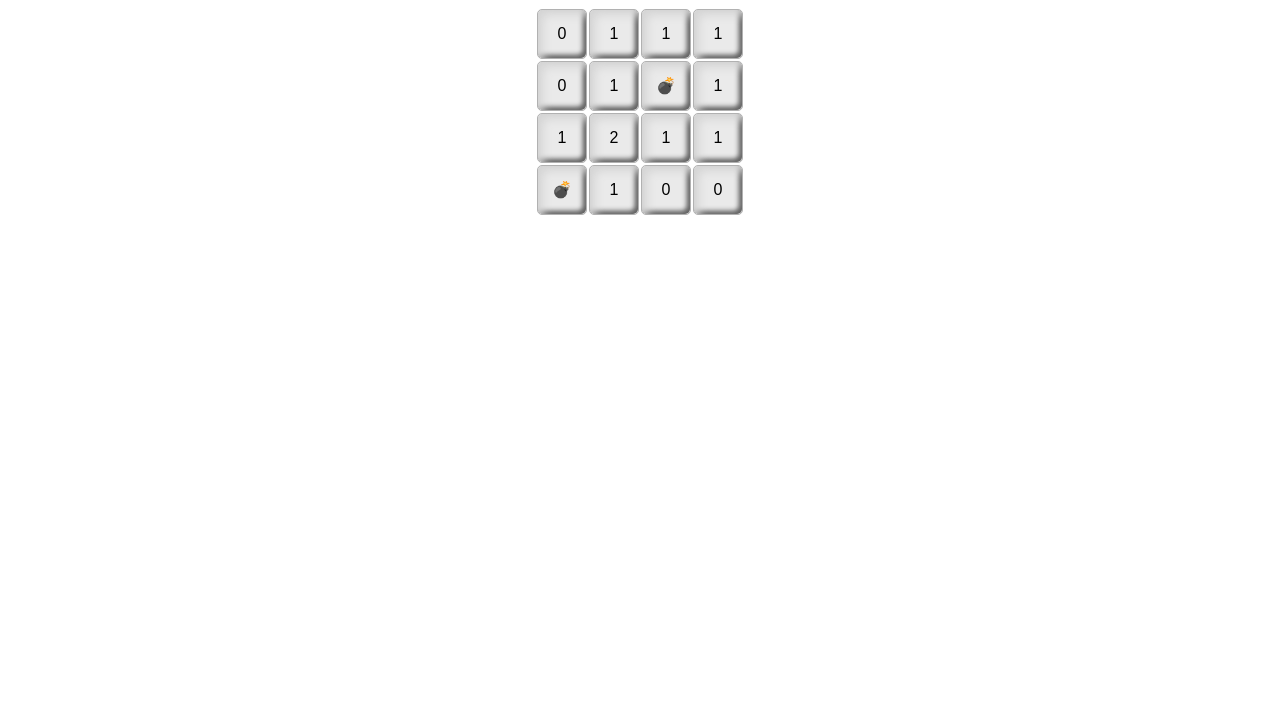
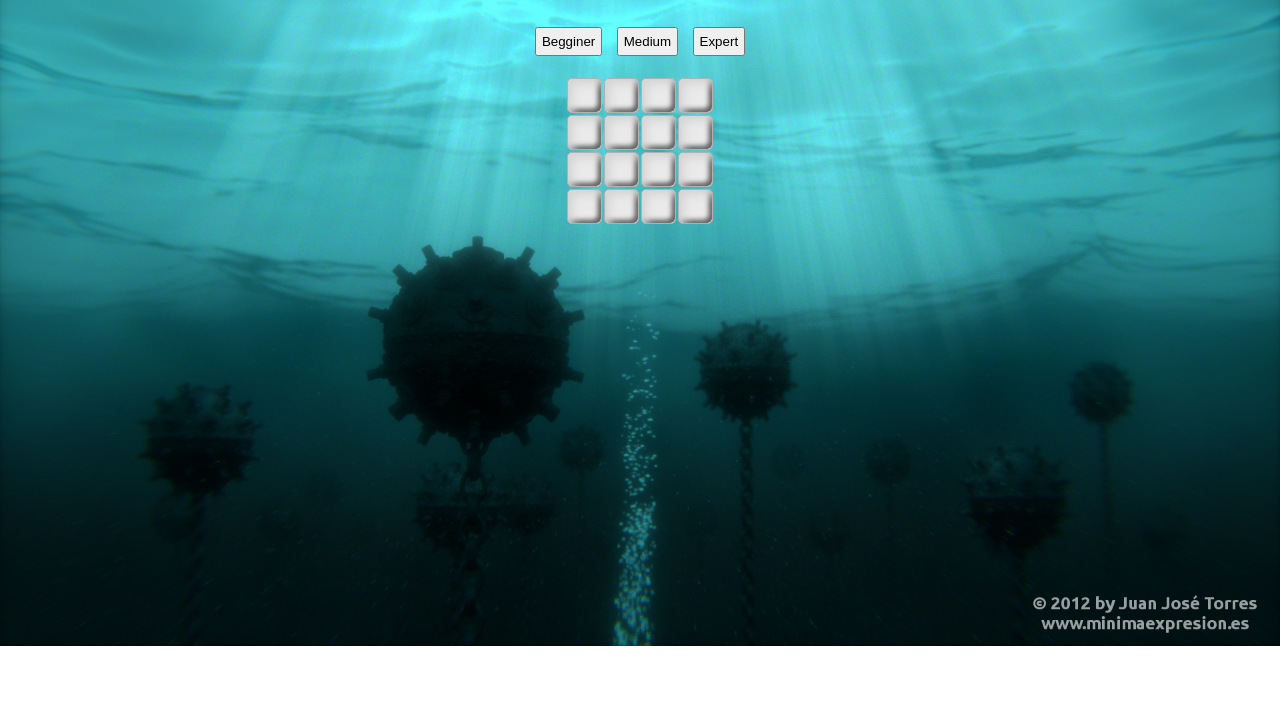
Before and after one commit to harelNehemia/mineSweeper, a plain HTML site: page index.html in a window 1280 px wide. Shown: the part 74-800 px from the top of the page. Drawn offline with Linux system fonts and the light colour scheme; a web font is replaced by a local one.

Commit message:
second upload

```diff
--- a/css/style.css
+++ b/css/style.css
@@ -5,10 +5,15 @@
 }
 
 body {
-    background-image: url(img/bg.jpg);
+    background-image: url(/img/bg.jpg);
     background-size: cover;
     background-repeat: no-repeat;
     text-align: center;
+}
+button{
+    cursor: pointer;
+    margin: 20px 5px;
+    padding: 5px;
 }
 
 table {
@@ -16,8 +21,8 @@ table {
 }
 
 .cell {
-    width: 50px;
-    height: 50px;
+    width: 35px;
+    height: 35px;
     text-align: center;
     background-color: #eaeaea;
     border: 1px solid #b1b1b1;
@@ -29,3 +34,7 @@ table {
     box-shadow: none;
     background-color: #fff;
 }
+
+.cell-marked::before{
+content: '🚩';
+}
--- a/index.html
+++ b/index.html
@@ -9,8 +9,11 @@
     <title>Mine Sweeper 💣</title>
 </head>
 
-<body onload="initGame()">
+<body  onload="initGame()">
     <h1>Mine Sweeper 💣🧹👀</h1>
+    <button onclick="changeLevel(4,2)">Begginer</button>
+    <button onclick="changeLevel(8,12)">Medium</button>
+    <button onclick="changeLevel(12,30)">Expert</button>
     <table>
         <tbody class="board"></tbody>
     </table>
--- a/js/main.js
+++ b/js/main.js
@@ -1,18 +1,18 @@
 'use strict'
 
+const MINE = '💣';
+const FLAG = '🚩';
+
+
 var gBoard;
-// CELL = { minesAroundCount: 4, isShown: true, isMine: false, isMarked: true };
-var gLevel;
-// { SIZE: 4, MINES: 2 };
-var gGame;
-// { isOn: false, shownCount: 0, markedCount: 0, secsPassed: 0 };
+var gLevel = { SIZE: 4, MINES: 2 };
+var gGame = { isOn: true, shownCount: 0, markedCount: 0, secsPassed: 0 };
 
-// const MINE = 'MINE';
-// const FLAG = 'FALG';
-
-const MINE_IMG = '💣';
-const FLAG_IMG = '🚩';
-
+function changeLevel(size,mines){
+    gLevel.SIZE = size
+    gLevel.MINES = mines
+    initGame()
+}
 
 
 function initGame() {
@@ -22,8 +22,8 @@ function initGame() {
 
 function buildBoard() {
 
-    //create matrix 4*4
-    var board = createMat(4, 4);
+    //create matrix
+    var board = createMat(gLevel.SIZE,gLevel.SIZE);
 
     for (var i = 0; i < board.length; i++) {
         for (var j = 0; j < board[0].length; j++) {
@@ -31,11 +31,12 @@ function buildBoard() {
             board[i][j] = cell;
         }
     }
+    for (var m = 0; m < gLevel.MINES; m++){
+        board[getRandomInt(0,gLevel.SIZE - 1)][getRandomInt(0,gLevel.SIZE - 1)].isMine = true;
+    }
 
-    board[1][2].isMine = true;
-    board[3][0].isMine = true;
-
-    console.table(board);
+    // board[0][0].isMarked = true;
+    // console.table(board);
     return board;
 }
 
@@ -53,6 +54,20 @@ function setMinesNegsCount(cellI, cellJ, board) {
     return count
 }
 
+function cellClicked(i, j, elCell) {
+    // model
+    var currCell = gBoard[i][j]
+    if(!currCell.isMarked){
+    currCell.isShown = true
+    // dom
+    // elCell.classList.add('clicked')
+    }
+    gGame.shownCount++
+    renderBoard(gBoard)
+    checkGameOver()
+}
+
+
 function renderBoard(board) {
     var strHTML = '';
     for (var i = 0; i < board.length; i++) {
@@ -62,18 +77,20 @@ function renderBoard(board) {
 
             var cellClass = getClassName({ i: i, j: j })
 
-            strHTML += `\t<td class="cell ${cellClass}"  onclick="cellClicked(${i},${j})" >\n`;
+            strHTML += `\t<td class="cell ${cellClass}"  onclick="cellClicked(${i},${j},this)" oncontextmenu="cellMarked(this, ${i}, ${j})" >\n`;
 
+            if (currCell.isShown) {
                 //  display mines and flags
                 if (currCell.isMine === true) {
-                strHTML += MINE_IMG;
+                    strHTML += MINE;
                 } else if (currCell.isMarked === true) {
-                strHTML += FLAG_IMG;
+                    strHTML += FLAG;
                 }
                 // mines negs count
                 if (!currCell.isMine) {
                     currCell.minesAroundCount = setMinesNegsCount(i, j, board)
                     strHTML += `${currCell.minesAroundCount}`;
+                }
             }
 
 
@@ -86,22 +103,19 @@ function renderBoard(board) {
     elBoard.innerHTML = strHTML;
 }
 
-function cellClicked(elCell, i, j) {
-    console.log(i, j);
-    // model
 
-    // dom
-
-    // elCell.innerTEXT = elCell.minesAroundCount
-
+function cellMarked(elCell, i, j) {
+    window.event.preventDefault()
+    if(!gBoard[i][j].isShown){
+        // gBoard[i][j].isMarked = true;
+        elCell.classList.toggle('cell-marked')
     }
-
-function cellMarked(elCell) {
-
+    // renderBoard(gBoard)
 }
 
 function checkGameOver() {
-
+    if(gGame.shownCount === gLevel.SIZE ** 2)
+    console.log('Game Over!');
 }
 
 function expandShown(board, elCell, i, j) {
--- a/js/util.js
+++ b/js/util.js
@@ -11,3 +11,9 @@ function createMat(ROWS, COLS) {
     }
     return mat
 }
+
+function getRandomInt(min, max) {
+    min = Math.ceil(min);
+    max = Math.floor(max);
+    return Math.floor(Math.random() * (max - min + 1) + min); //The maximum is inclusive and the minimum is inclusive
+  }
```
Lines whose indentation alone changed are shown as unchanged.
